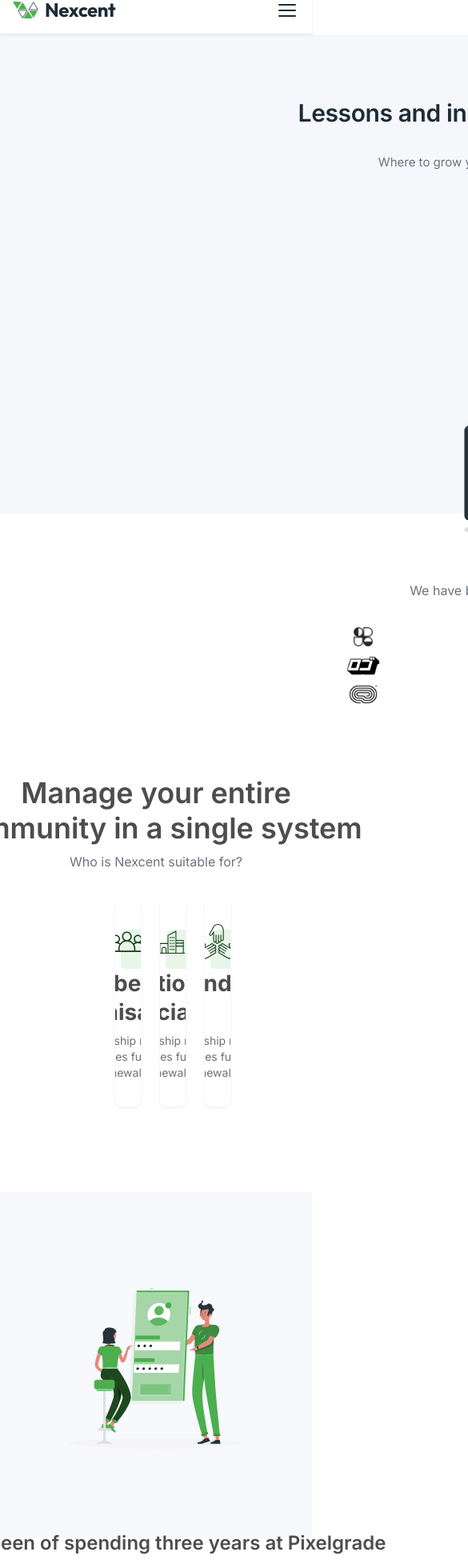
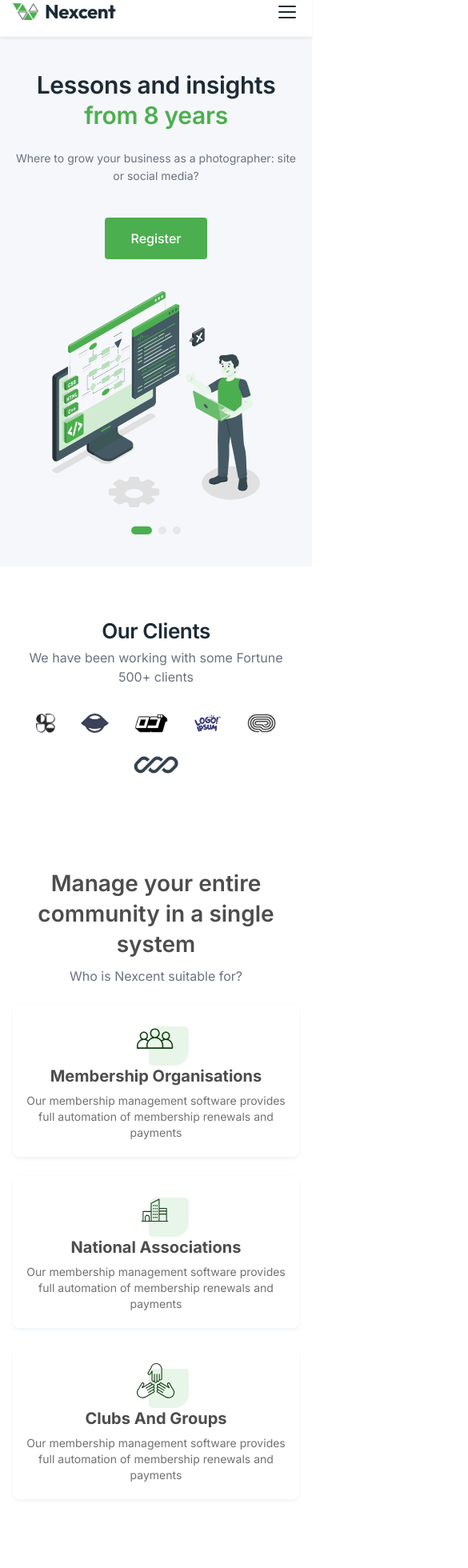
Before and after one commit to priambodogigieh-afk/landing-page, a React (Vite) app: page / in a window 390 px wide. Shown: the part 17-1977 px from the top of the page at 80% size, 585 px wide, since content can reach past the window. Built offline with nearby package versions, Linux system fonts and the light colour scheme.

Commit message:
feat: comprehensive responsive design for all breakpoints

```diff
--- a/src/styles/index.css
+++ b/src/styles/index.css
@@ -1533,6 +1533,100 @@ button {
 }
 
 /* ============================================================
+   RESPONSIVE — large desktop ≤ 1280px
+   ============================================================ */
+@media (max-width: 1280px) {
+
+  /* Navbar */
+  .nav-container {
+    padding: 0 48px;
+  }
+
+  /* Hero */
+  .hero-section {
+    padding: 80px 48px;
+    width: 100%;
+  }
+
+  .hero-container {
+    gap: 60px;
+    max-width: 100%;
+  }
+
+  .hero-title,
+  .hero-title span {
+    font-size: 52px;
+    line-height: 62px;
+    width: auto;
+    height: auto;
+  }
+
+  .hero-desc {
+    width: auto;
+    height: auto;
+  }
+
+  /* Clients */
+  .clients-section {
+    width: 100%;
+    padding: 0 48px;
+  }
+
+  .clients-section .section-title,
+  .clients-section .section-sub {
+    width: auto;
+  }
+
+  .clients-logos {
+    width: 100%;
+  }
+
+  /* Community */
+  .community-grid {
+    padding: 0 48px;
+  }
+
+  /* Feature */
+  .feature-container {
+    padding: 0 48px;
+    max-width: 100%;
+  }
+
+  .feature-text,
+  .feature-text h2,
+  .feature-text p,
+  .feature-info-block {
+    width: auto;
+    height: auto;
+  }
+
+  /* Stats */
+  .stats-section {
+    padding: 64px 48px;
+    width: 100%;
+  }
+
+  .stats-text,
+  .stats-text h2,
+  .stats-text p {
+    width: auto;
+    height: auto;
+  }
+
+  .stats-grid {
+    width: auto;
+    height: auto;
+    grid-template-columns: 1fr 1fr;
+  }
+
+  /* Testimonial */
+  .testimonial-section {
+    padding: 32px 48px;
+    width: 100%;
+  }
+}
+
+/* ============================================================
    RESPONSIVE — tablet ≤ 960px
    ============================================================ */
 @media (max-width: 960px) {
@@ -1549,32 +1643,38 @@ button {
 
   .nav-container {
     gap: 0;
-    padding: 0 var(--sp-5);
+    padding: 0 24px;
   }
 
   /* Hero */
   .hero-section {
-    padding: var(--sp-8) 0 var(--sp-7);
+    padding: 64px 24px;
+    height: auto;
+    width: 100%;
   }
 
   .hero-container {
     flex-direction: column;
-    gap: var(--sp-7);
+    gap: 40px;
     text-align: center;
-    padding: 0 var(--sp-5);
+    padding: 0;
+    max-width: 100%;
   }
 
   .hero-content {
     max-width: 100%;
   }
 
-  .hero-title {
+  .hero-title,
+  .hero-title span {
+    font-size: 44px;
+    line-height: 54px;
     width: auto;
     height: auto;
   }
 
   .hero-desc {
-    margin: 0 auto var(--sp-7);
+    margin: 0 auto 40px;
     max-width: 520px;
     width: auto;
     height: auto;
@@ -1585,157 +1685,330 @@ button {
   }
 
   .hero-svg {
-    max-width: 420px;
+    width: 100%;
+    max-width: 400px;
+    height: auto;
+    animation: none;
   }
 
   .hero-dots {
-    margin-top: var(--sp-6);
+    position: static;
+    margin-top: 24px;
+    width: auto;
+    height: auto;
   }
 
   /* Clients */
+  .clients-section {
+    height: auto;
+    padding: 32px 24px;
+    width: 100%;
+  }
+
+  .clients-section .container {
+    height: auto;
+  }
+
+  .clients-section .section-title {
+    width: auto;
+    height: auto;
+    font-size: 26px;
+    line-height: 1.3;
+  }
+
+  .clients-section .section-sub {
+    width: auto;
+    height: auto;
+  }
+
   .clients-logos {
-    gap: 0;
+    width: 100%;
+    height: auto;
     flex-wrap: wrap;
     justify-content: center;
+    gap: 16px;
   }
 
   .client-logo {
-    flex: 0 0 33.333%;
-    padding: var(--sp-3);
+    flex: 0 0 auto;
+    width: auto;
     height: 44px;
+    padding: 8px 12px;
   }
 
   .client-logo-img {
     max-height: 32px;
     max-width: 90px;
+    width: auto;
+    height: auto;
   }
 
   /* Community */
+  .community-section {
+    height: auto;
+    padding: 64px 0;
+  }
+
+  .community-section .container {
+    height: auto;
+  }
+
+  .community-section .section-header {
+    height: auto;
+    padding: 0 24px;
+    width: auto;
+  }
+
+  .community-section .section-title {
+    width: auto;
+    height: auto;
+    font-size: 28px;
+    line-height: 1.35;
+  }
+
+  .community-section .section-sub {
+    height: auto;
+  }
+
   .community-grid {
+    display: grid;
     grid-template-columns: 1fr 1fr;
-    gap: var(--sp-5);
+    gap: 24px;
+    padding: 0 24px;
+    height: auto;
+    justify-content: center;
+  }
+
+  .community-card {
+    width: 100%;
+    height: auto;
+  }
+
+  .community-card h3 {
+    width: auto;
+    height: auto;
+    font-size: 22px;
+  }
+
+  .community-card p {
+    width: auto;
+    height: auto;
   }
 
   /* Feature highlights */
+  .feature-highlight.bg-light,
+  .feature-highlight:not(.bg-light) {
+    height: auto;
+    width: 100%;
+    padding: 64px 0;
+  }
+
   .feature-container,
   .feature-container.reverse {
     flex-direction: column;
-    gap: var(--sp-7);
+    gap: 40px;
     text-align: center;
+    padding: 0 24px;
+    height: auto;
+  }
+
+  .feature-image {
+    width: 100%;
+    height: auto;
   }
 
   .feature-text {
+    width: 100%;
+    height: auto;
     display: flex;
     flex-direction: column;
     align-items: center;
   }
 
+  .feature-highlight.bg-light .feature-text,
+  .feature-highlight:not(.bg-light) .feature-text {
+    height: auto;
+  }
+
+  .feature-info-block {
+    width: 100%;
+    height: auto;
+  }
+
+  .feature-highlight.bg-light .feature-info-block,
+  .feature-highlight:not(.bg-light) .feature-info-block {
+    height: auto;
+  }
+
   .feature-text h2 {
+    width: auto;
+    height: auto;
     font-size: 28px;
+    line-height: 1.35;
   }
 
   .feature-text p {
+    width: auto;
+    height: auto;
     max-width: 560px;
   }
 
-  .feature1-svg,
+  .feature-highlight.bg-light .feature-text p,
+  .feature-highlight:not(.bg-light) .feature-text p {
+    height: auto;
+  }
+
+  .feature-highlight .btn-primary {
+    width: auto;
+    height: auto;
+    align-self: center;
+  }
+
+  .feature1-svg {
+    width: 100%;
+    max-width: 380px;
+    height: auto;
+    animation: none;
+  }
+
   .feature2-svg {
-    max-width: 400px;
+    max-width: 380px;
     animation: none;
   }
 
   /* Stats */
+  .stats-section {
+    height: auto;
+    padding: 64px 24px;
+    width: 100%;
+  }
+
   .stats-container {
     flex-direction: column;
-    gap: var(--sp-8);
+    gap: 40px;
+    height: auto;
   }
 
   .stats-text {
+    width: 100%;
+    height: auto;
     text-align: center;
   }
 
   .stats-text h2 {
+    width: auto;
+    height: auto;
     font-size: 28px;
+    line-height: 1.35;
+  }
+
+  .stats-text p {
+    width: auto;
+    height: auto;
   }
 
   .stats-grid {
     width: 100%;
+    height: auto;
     grid-template-columns: 1fr 1fr;
+    column-gap: 24px;
+    row-gap: 32px;
+  }
+
+  .stat-card {
+    max-width: 100%;
+    height: auto;
+  }
+
+  .stat-info,
+  .stat-value,
+  .stat-label {
+    max-width: 100%;
+    height: auto;
   }
 
   /* Testimonial */
+  .testimonial-section {
+    padding: 48px 24px;
+    width: 100%;
+  }
+
   .testimonial-container {
     flex-direction: column;
-    gap: var(--sp-7);
+    gap: 32px;
     text-align: center;
+    max-width: 100%;
+    height: auto;
   }
 
   .testimonial-img {
     width: 100%;
-    max-width: 380px;
+    max-width: 320px;
+    height: auto;
     margin: 0 auto;
-  }
-
-  .quote-divider {
-    margin: var(--sp-4) auto;
   }
 
   .brand-logos {
     justify-content: center;
     flex-wrap: wrap;
-    gap: var(--sp-4);
-  }
-
-  .brand-logo-img {
-    flex: 0 0 auto;
+    gap: 20px;
   }
 
   .meet-clients {
-    margin-left: 0;
+    font-size: 16px;
     width: 100%;
     justify-content: center;
   }
 
   /* Blog */
+  .blog-section {
+    padding: 64px 0;
+  }
+
   .blog-grid {
     grid-template-columns: 1fr 1fr;
-    gap: var(--sp-5);
+    gap: 20px;
   }
 
   .blog-card {
+    max-width: 100%;
     min-height: 280px;
+    height: auto;
   }
 
   /* CTA */
+  .cta-section {
+    padding: 80px 24px;
+  }
+
   .cta-title {
-    font-size: 32px;
-    line-height: 40px;
-  }
-
-  .cta-section {
-    padding: var(--sp-9) 0;
+    font-size: 40px;
+    line-height: 50px;
   }
 
   /* Footer */
   .footer {
-    min-height: auto;
+    padding: 60px 0 40px;
   }
 
   .footer-container {
     flex-direction: column;
-    gap: var(--sp-7);
+    gap: 40px;
+    padding: 0 24px;
   }
 
   .footer-links {
-    gap: var(--sp-6);
+    gap: 32px;
+    flex-wrap: wrap;
   }
 
   .footer-col.subscribe {
     min-width: 100%;
   }
 
-  .footer-bottom {
-    margin-top: var(--sp-7);
+  .subscribe-form {
+    width: 100%;
+    max-width: 400px;
   }
 }
 
@@ -1745,32 +2018,26 @@ button {
 @media (max-width: 720px) {
 
   /* Hero */
-  .hero-title {
-    font-size: 38px;
-    line-height: 1.25;
-    width: auto;
-    height: auto;
-  }
-
-  .hero-svg {
-    max-width: 340px;
+  .hero-section {
+    padding: 48px 20px;
+  }
+
+  .hero-title,
+  .hero-title span {
+    font-size: 36px;
+    line-height: 46px;
   }
 
   /* Clients */
   .client-logo {
-    flex: 0 0 50%;
-    height: 40px;
-  }
-
-  .client-logo-img {
-    max-height: 28px;
-    max-width: 80px;
+    flex: 0 0 auto;
+    padding: 6px 10px;
   }
 
   /* Community */
   .community-grid {
     grid-template-columns: 1fr;
-    max-width: 420px;
+    max-width: 400px;
     margin-left: auto;
     margin-right: auto;
   }
@@ -1780,31 +2047,61 @@ button {
     grid-template-columns: 1fr 1fr;
   }
 
+  /* Testimonial */
+  .testimonial-section {
+    padding: 40px 20px;
+  }
+
   /* Blog */
+  .blog-section {
+    padding: 48px 0;
+  }
+
   .blog-grid {
     grid-template-columns: 1fr;
-    max-width: 480px;
+    max-width: 460px;
     margin-left: auto;
     margin-right: auto;
   }
 
+  .blog-card {
+    max-width: 100%;
+    min-height: 260px;
+    height: auto;
+  }
+
   /* Section headers */
   .section-title {
-    font-size: 28px;
+    font-size: 26px;
+    line-height: 1.3;
   }
 
   .section-sub {
     font-size: 15px;
+  }
+
+  /* CTA */
+  .cta-title {
+    font-size: 32px;
+    line-height: 42px;
+  }
+
+  .cta-section {
+    padding: 64px 20px;
   }
 
   /* Footer */
   .footer-links {
     flex-direction: column;
-    gap: var(--sp-6);
+    gap: 24px;
   }
 
   .footer-col {
     min-width: 100%;
+  }
+
+  .footer-brand {
+    min-width: auto;
   }
 }
 
@@ -1815,126 +2112,177 @@ button {
 
   /* Base */
   .container {
-    padding: 0 var(--sp-4);
+    padding: 0 16px;
   }
 
   /* Navbar */
   .navbar {
-    height: 60px;
+    height: 64px;
   }
 
   .nav-container {
-    padding: 0 var(--sp-4);
+    padding: 0 16px;
   }
 
   /* Hero */
   .hero-section {
-    padding: var(--sp-7) 0 var(--sp-6);
-  }
-
-  .hero-title {
+    padding: 40px 16px;
+  }
+
+  .hero-title,
+  .hero-title span {
     font-size: 30px;
-    letter-spacing: -.4px;
-    line-height: 1.25;
-    width: auto;
-    height: auto;
+    line-height: 38px;
+    letter-spacing: -.3px;
   }
 
   .hero-desc {
-    font-size: 15px;
-    width: auto;
-    height: auto;
+    font-size: 14px;
+    line-height: 1.6;
   }
 
   .hero-svg {
-    max-width: 280px;
-    animation: none;
+    max-width: 260px;
   }
 
   /* Clients */
+  .clients-section {
+    padding: 24px 16px;
+  }
+
   .client-logo {
-    flex: 0 0 50%;
-    padding: var(--sp-2);
+    padding: 6px 8px;
     height: 36px;
   }
 
   .client-logo-img {
     max-height: 24px;
-    max-width: 70px;
+    max-width: 64px;
   }
 
   /* Community */
+  .community-section {
+    padding: 48px 0;
+  }
+
+  .community-section .section-header {
+    padding: 0 16px;
+  }
+
+  .community-grid {
+    padding: 0 16px;
+  }
+
   .community-card {
-    padding: var(--sp-5) var(--sp-4);
+    padding: 20px 16px;
+    width: 100%;
+  }
+
+  .community-card h3 {
+    font-size: 20px;
+    line-height: 1.3;
   }
 
   /* Feature */
+  .feature-highlight.bg-light,
+  .feature-highlight:not(.bg-light) {
+    padding: 48px 0;
+  }
+
+  .feature-container,
+  .feature-container.reverse {
+    padding: 0 16px;
+    gap: 32px;
+  }
+
   .feature-text h2 {
     font-size: 24px;
+    line-height: 1.3;
   }
 
   .feature1-svg,
   .feature2-svg {
-    max-width: 280px;
-  }
-
-  .feature-highlight {
-    padding: var(--sp-8) 0;
+    max-width: 260px;
   }
 
   /* Stats */
+  .stats-section {
+    padding: 48px 16px;
+  }
+
   .stats-grid {
     grid-template-columns: 1fr;
+    row-gap: 24px;
+  }
+
+  .stats-text h2 {
+    font-size: 24px;
+    line-height: 1.3;
   }
 
   .stat-value {
     font-size: 24px;
   }
 
-  .stats-text h2 {
-    font-size: 24px;
-  }
-
   /* Testimonial */
   .testimonial-section {
-    padding: var(--sp-8) 0;
+    padding: 40px 16px;
   }
 
   .testimonial-img {
-    max-width: 280px;
+    max-width: 240px;
   }
 
   .quote {
-    font-size: 15px;
+    font-size: 14px;
+    line-height: 1.6;
   }
 
   .brand-logo-img {
-    height: 36px;
-    max-width: 80px;
+    height: 28px;
+    max-width: 70px;
+  }
+
+  .meet-clients {
+    font-size: 14px;
   }
 
   /* Blog */
+  .blog-section {
+    padding: 40px 0;
+  }
+
   .blog-card {
-    min-height: 240px;
+    min-height: 220px;
   }
 
   .blog-card-overlay h3 {
     font-size: 14px;
+    line-height: 1.4;
+  }
+
+  .blog-card-overlay .btn-text {
+    font-size: 14px;
   }
 
   /* CTA */
+  .cta-section {
+    padding: 56px 16px;
+  }
+
   .cta-title {
     font-size: 24px;
     line-height: 32px;
   }
 
-  .cta-section {
-    padding: var(--sp-8) 0;
-  }
-
   /* Section headers */
   .section-title {
-    font-size: 24px;
+    font-size: 22px;
+    line-height: 1.3;
+  }
+
+  .section-sub {
+    font-size: 14px;
   }
 
   .section-tag {
@@ -1943,7 +2291,21 @@ button {
 
   /* Footer */
   .footer {
-    padding: var(--sp-7) 0 var(--sp-5);
+    padding: 48px 0 32px;
+  }
+
+  .footer-container {
+    padding: 0 16px;
+    gap: 32px;
+  }
+
+  .subscribe-form {
+    max-width: 100%;
+  }
+
+  .footer-col h4 {
+    font-size: 16px;
+    margin-bottom: 16px;
   }
 
   .footer-bottom {
@@ -1951,3 +2313,40 @@ button {
     text-align: center;
   }
 }
+
+/* ============================================================
+   RESPONSIVE — small mobile ≤ 360px
+   ============================================================ */
+@media (max-width: 360px) {
+
+  .hero-title,
+  .hero-title span {
+    font-size: 26px;
+    line-height: 34px;
+  }
+
+  .hero-svg {
+    max-width: 220px;
+  }
+
+  .cta-title {
+    font-size: 22px;
+    line-height: 30px;
+  }
+
+  .community-card h3 {
+    font-size: 18px;
+  }
+
+  .feature-text h2 {
+    font-size: 22px;
+  }
+
+  .stats-text h2 {
+    font-size: 22px;
+  }
+
+  .section-title {
+    font-size: 20px;
+  }
+}
```
